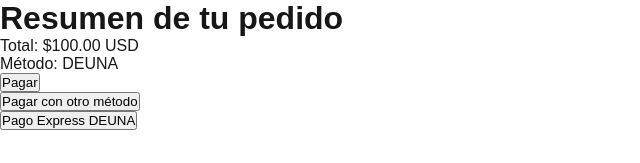
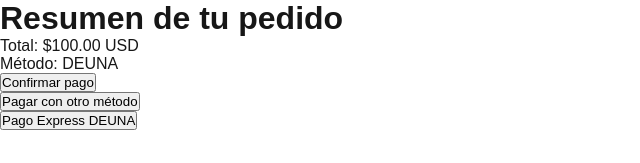
Before and after one commit to devedux/poc-front-app, a Next.js app: page /checkout in a window 1280 px wide. Shown: the top 163 px of the page, without its empty margins (0-640 px from the left). Built offline with nearby package versions, Linux system fonts and the light colour scheme.

Commit message:
feat: update checkout component

```diff
--- a/app/components/Checkout.tsx
+++ b/app/components/Checkout.tsx
@@ -30,36 +30,36 @@ export default function Checkout({ isUserEligible = true }: CheckoutProps) {
         <p data-test-id="payment-method">Método: DEUNA</p>
       </div>
 
-      {/* NIVEL FÁCIL: data-test-id y texto directo — fácil de detectar si cambia */}
+      {/* NIVEL FÁCIL: data-test-id renombrado + texto del botón cambiado */}
       {!confirmed ? (
         <button
-          data-test-id="checkout-btn"
+          data-test-id="checkout-button"
           onClick={handlePay}
           disabled={loading}
         >
-          {loading ? 'Procesando...' : 'Pagar'}
+          {loading ? 'Procesando...' : 'Confirmar pago'}
         </button>
       ) : (
         <div data-test-id="confirmation-message">
           <p>Pago confirmado exitosamente</p>
-          <button data-test-id="cancel-btn" onClick={handleCancel}>
+          <button data-test-id="cancel-button" onClick={handleCancel}>
             Cancelar
           </button>
         </div>
       )}
 
-      {/* NIVEL MEDIO: el evento onClick está en el div padre, no en el button */}
-      <div
-        data-test-id="alternative-pay-wrapper"
-        onClick={() => alert('Pago alternativo iniciado')}
-      >
-        <button data-test-id="alternative-pay-btn">
+      {/* NIVEL MEDIO: onClick movido del div wrapper al button */}
+      <div data-test-id="alternative-pay-wrapper">
+        <button
+          data-test-id="alternative-pay-btn"
+          onClick={() => alert('Pago alternativo iniciado')}
+        >
           Pagar con otro método
         </button>
       </div>
 
-      {/* NIVEL DIFÍCIL: elemento condicionado por prop — puede no estar en el DOM */}
-      {isUserEligible && (
+      {/* NIVEL DIFÍCIL: ahora depende de prop Y de que no esté confirmado */}
+      {isUserEligible && !confirmed && (
         <button
           data-test-id="deuna-express-btn"
           onClick={handlePay}
```
